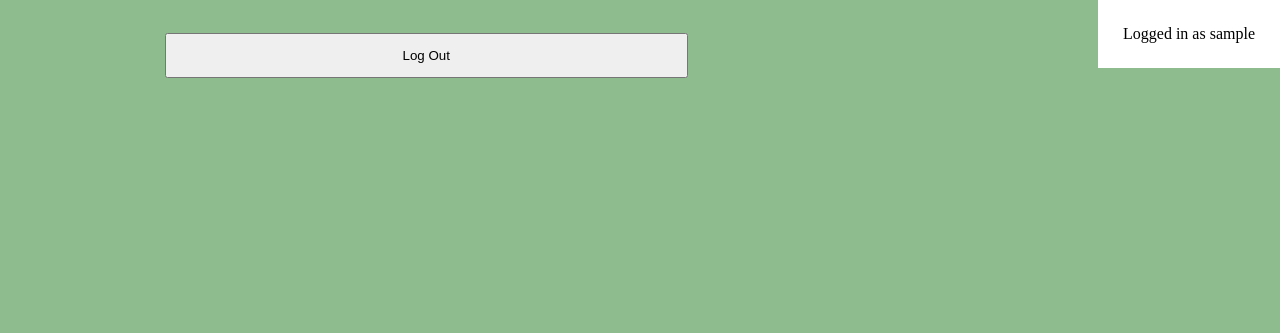
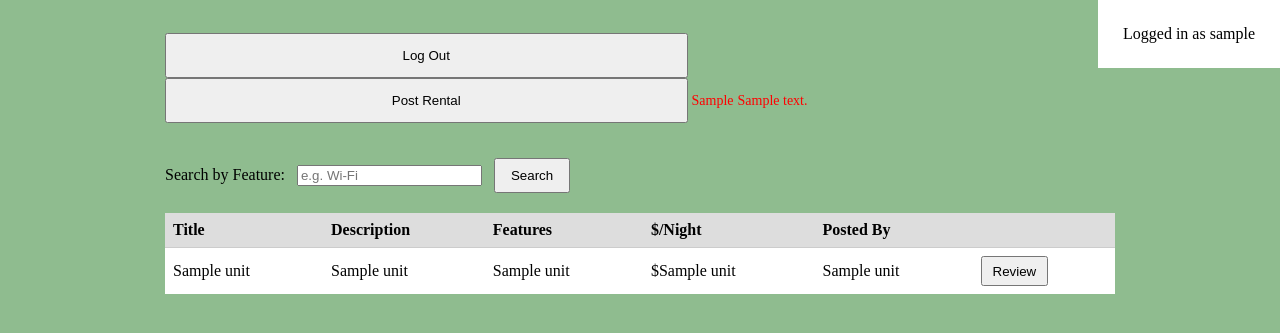
Before and after one commit to sarmientoryan/COMP440PROJECT, a Flask app: template templates/loggedin.html in a window 1280 px wide. Shown: the top 333 px of the page. Run offline with Flask 3, Linux system fonts and the light colour scheme; the visitor is signed in with stand-in values (Sample User, id 1); the template is opened without the code that fills it: most values are stand-ins (such as "Sample title", 1, 10 or a date in 2020).

Commit message:
Phase 2 implementation

```diff
--- a/app.py
+++ b/app.py
@@ -1,6 +1,7 @@
 from flask import Flask, request, redirect, render_template, session
 import mysql.connector
 import bcrypt
+from datetime import date
 
 
 app = Flask(__name__)
@@ -9,7 +10,7 @@ app.secret_key = "cool_key"
 db = mysql.connector.connect(
     host="localhost",
     user="root",
-    password="Woodwindow8@",
+    password="SQLTEN9000!",
     database="project_db"
 )
 
@@ -67,6 +68,144 @@ def login():
     else:
         return render_template('index.html', inv_msg="Invalid credentials")
 
+# ── Phase 2 ──────────────────────────────────────────────────────────────────
+
+@app.route('/post_rental', methods=['POST'])
+def post_rental():
+    if 'username' not in session:
+        return redirect('/')
+
+    username = session['username']
+    title = request.form['title']
+    description = request.form['description']
+    price = request.form['price']
+    features_raw = request.form['features']
+    today = date.today()
+
+    cursor = db.cursor()
+
+    # Max 2 rental units per day
+    cursor.execute(
+        "SELECT COUNT(*) FROM rental_unit WHERE username=%s AND post_date=%s",
+        (username, today)
+    )
+    if cursor.fetchone()[0] >= 2:
+        return render_template('loggedin.html', rental_msg="You can only post 2 rental units per day.")
+
+    cursor.execute(
+        "INSERT INTO rental_unit (username, title, description, price, post_date) VALUES (%s, %s, %s, %s, %s)",
+        (username, title, description, price, today)
+    )
+    db.commit()
+    rental_id = cursor.lastrowid
+
+    for feat in features_raw.split(','):
+        feat = feat.strip()
+        if feat:
+            cursor.execute(
+                "INSERT INTO feature (rental_id, feature) VALUES (%s, %s)",
+                (rental_id, feat)
+            )
+    db.commit()
+
+    return render_template('loggedin.html', rental_msg="Rental unit posted successfully!")
+
+
+@app.route('/search', methods=['GET'])
+def search():
+    if 'username' not in session:
+        return redirect('/')
+
+    feature = request.args.get('feature', '').strip()
+    results = []
+
+    if feature:
+        cursor = db.cursor()
+        cursor.execute("""
+            SELECT r.rental_id, r.title, r.description, r.price, r.username,
+                   GROUP_CONCAT(f.feature SEPARATOR ', ') AS features
+            FROM rental_unit r
+            JOIN feature f ON r.rental_id = f.rental_id
+            WHERE r.rental_id IN (
+                SELECT rental_id FROM feature WHERE feature = %s
+            )
+            GROUP BY r.rental_id
+        """, (feature,))
+        results = cursor.fetchall()
+
+    return render_template('loggedin.html', results=results, searched_feature=feature)
+
+
+@app.route('/post_review', methods=['POST'])
+def post_review():
+    if 'username' not in session:
+        return redirect('/')
+
+    username = session['username']
+    rental_id = request.form['rental_id']
+    score = request.form['score']
+    remark = request.form['remark']
+    last_feature = request.form.get('last_feature', '').strip()
+    today = date.today()
+
+    cursor = db.cursor()
+
+    # No self-review
+    cursor.execute("SELECT username FROM rental_unit WHERE rental_id=%s", (rental_id,))
+    owner = cursor.fetchone()
+    if owner and owner[0] == username:
+        return render_template('loggedin.html',
+                               review_msg="You cannot review your own rental unit.",
+                               searched_feature=last_feature)
+
+    # One review per rental unit per user
+    cursor.execute(
+        "SELECT * FROM review WHERE rental_id=%s AND username=%s",
+        (rental_id, username)
+    )
+    if cursor.fetchone():
+        return render_template('loggedin.html',
+                               review_msg="You have already reviewed this rental unit.",
+                               searched_feature=last_feature)
+
+    # Max 3 reviews per day
+    cursor.execute(
+        "SELECT COUNT(*) FROM review WHERE username=%s AND review_date=%s",
+        (username, today)
+    )
+    if cursor.fetchone()[0] >= 3:
+        return render_template('loggedin.html',
+                               review_msg="You can only post 3 reviews per day.",
+                               searched_feature=last_feature)
+
+    cursor.execute(
+        "INSERT INTO review (rental_id, username, score, remark, review_date) VALUES (%s, %s, %s, %s, %s)",
+        (rental_id, username, score, remark, today)
+    )
+    db.commit()
+
+    # Re-run the search so the results table is preserved after submitting
+    results = []
+    if last_feature:
+        cursor.execute("""
+            SELECT r.rental_id, r.title, r.description, r.price, r.username,
+                   GROUP_CONCAT(f.feature SEPARATOR ', ') AS features
+            FROM rental_unit r
+            JOIN feature f ON r.rental_id = f.rental_id
+            WHERE r.rental_id IN (
+                SELECT rental_id FROM feature WHERE feature = %s
+            )
+            GROUP BY r.rental_id
+        """, (last_feature,))
+        results = cursor.fetchall()
+
+    return render_template('loggedin.html',
+                           review_msg="Review submitted successfully!",
+                           results=results,
+                           searched_feature=last_feature)
+
+# ─────────────────────────────────────────────────────────────────────────────
+
 cursor = db.cursor()
 cursor.execute("SHOW TABLES")
 for table in cursor:
--- a/templates/loggedin.html
+++ b/templates/loggedin.html
@@ -4,30 +4,169 @@
     <meta charset="utf-8" />
     <title>440 Project</title>
     <link rel="stylesheet" href="{{ url_for('static', filename='styles.css') }}">
-
   </head>
 
   <body>
     <header>
-      <div class="content-wrap" style="justify-content: center;">
+      <div class="content-wrap">
+
         <div style="position: absolute;
-            top:0;
+                    top: 0;
                     right: 0;
                     padding: 25px;
                     background-color: white;"
-            id="user"
-            ></div>
-        <form action="/logout">
+             id="user"></div>
+
+        <form action="/logout" style="display:inline;">
           <button type="submit" style="height: 45px;">Log Out</button>
         </form>
+
+        <button type="button" id="postRentalBtn" style="height: 45px;">Post Rental</button>
+        <p class="caption">{{ rental_msg }}</p>
+        <p class="caption">{{ review_msg }}</p>
+
       </div>
     </header>
+
     <main>
+      <div class="content-wrap">
+
+        <!-- Search by feature -->
+        <form action="/search" method="GET" style="margin-top: 10px;">
+          <label>Search by Feature:</label>
+          <input type="text" name="feature"
+                 value="{{ searched_feature or '' }}"
+                 placeholder="e.g. Wi-Fi"
+                 style="margin: 0 8px;">
+          <button type="submit" style="height: 35px; width: auto; padding: 0 15px;">Search</button>
+        </form>
+
+        <!-- Search results -->
+        {% if results %}
+        <table style="width: 100%;
+                      margin-top: 20px;
+                      border-collapse: collapse;
+                      background-color: white;">
+          <thead>
+            <tr style="background-color: #ddd;">
+              <th style="padding: 8px; text-align: left;">Title</th>
+              <th style="padding: 8px; text-align: left;">Description</th>
+              <th style="padding: 8px; text-align: left;">Features</th>
+              <th style="padding: 8px; text-align: left;">$/Night</th>
+              <th style="padding: 8px; text-align: left;">Posted By</th>
+              <th style="padding: 8px;"></th>
+            </tr>
+          </thead>
+          <tbody>
+            {% for unit in results %}
+            <tr style="border-top: 1px solid #ccc;">
+              <td style="padding: 8px;">{{ unit[1] }}</td>
+              <td style="padding: 8px;">{{ unit[2] }}</td>
+              <td style="padding: 8px;">{{ unit[5] }}</td>
+              <td style="padding: 8px;">${{ unit[3] }}</td>
+              <td style="padding: 8px;">{{ unit[4] }}</td>
+              <td style="padding: 8px;">
+                <button type="button"
+                        class="review-btn"
+                        data-id="{{ unit[0] }}"
+                        style="height: 30px; width: auto; padding: 0 10px;">
+                  Review
+                </button>
+              </td>
+            </tr>
+            {% endfor %}
+          </tbody>
+        </table>
+
+        {% elif searched_feature %}
+        <p style="margin-top: 15px;">
+          No rental units found with feature "{{ searched_feature }}".
+        </p>
+        {% endif %}
+
+      </div>
+
+      <!-- Post Rental Modal -->
+      <div id="postRentalModal" class="sn_modal">
+        <div class="modal-content">
+          <form action="/post_rental" method="POST">
+
+            <label>Title (City, State):</label>
+            <input type="text" name="title"
+                   placeholder="e.g. Los Angeles, California" required><br><br>
+
+            <label>Description:</label><br>
+            <textarea name="description" rows="3"
+                      style="width: 100%;" required></textarea><br><br>
+
+            <label>Features (comma-separated):</label>
+            <input type="text" name="features"
+                   placeholder="e.g. Mountainview, Wi-Fi, Kitchen" required><br><br>
+
+            <label>Price per Night ($):</label>
+            <input type="number" name="price"
+                   step="0.01" min="0" required><br><br>
+
+            <button type="submit" style="height: 45px;">Post Rental</button>
+
+          </form>
+        </div>
+      </div>
+
+      <!-- Review Modal -->
+      <div id="reviewModal" class="sn_modal">
+        <div class="modal-content">
+          <form action="/post_review" method="POST">
+
+            <input type="hidden" name="rental_id" id="review_rental_id">
+            <input type="hidden" name="last_feature" value="{{ searched_feature or '' }}">
+
+            <label>Score:</label><br>
+            <select name="score" style="width: 100%; height: 35px; margin-bottom: 15px;">
+              <option value="Excellent">Excellent</option>
+              <option value="Good">Good</option>
+              <option value="Fair">Fair</option>
+              <option value="Poor">Poor</option>
+            </select><br><br>
+
+            <label>Remark:</label><br>
+            <textarea name="remark" rows="3"
+                      style="width: 100%;" required></textarea><br><br>
+
+            <button type="submit" style="height: 45px;">Submit Review</button>
+
+          </form>
+        </div>
+      </div>
 
     </main>
+
     <script type="text/javascript">
+      // Show username
       var username = "{{ session['username'] }}";
       document.getElementById("user").innerText = "Logged in as " + username;
+
+      // Post Rental modal
+      var postRentalModal = document.getElementById("postRentalModal");
+      var postRentalBtn   = document.getElementById("postRentalBtn");
+      postRentalBtn.onclick = function () {
+        postRentalModal.style.display = "block";
+      };
+
+      // Review modal — set rental_id from whichever row was clicked
+      var reviewModal = document.getElementById("reviewModal");
+      document.querySelectorAll(".review-btn").forEach(function (btn) {
+        btn.onclick = function () {
+          document.getElementById("review_rental_id").value = btn.getAttribute("data-id");
+          reviewModal.style.display = "block";
+        };
+      });
+
+      // Close any modal when clicking outside it
+      window.onclick = function (event) {
+        if (event.target === postRentalModal) postRentalModal.style.display = "none";
+        if (event.target === reviewModal)     reviewModal.style.display     = "none";
+      };
     </script>
   </body>
 </html>
```
Also changed, not shown: README.txt, 1 other file. Lines whose indentation alone changed are shown as unchanged.
